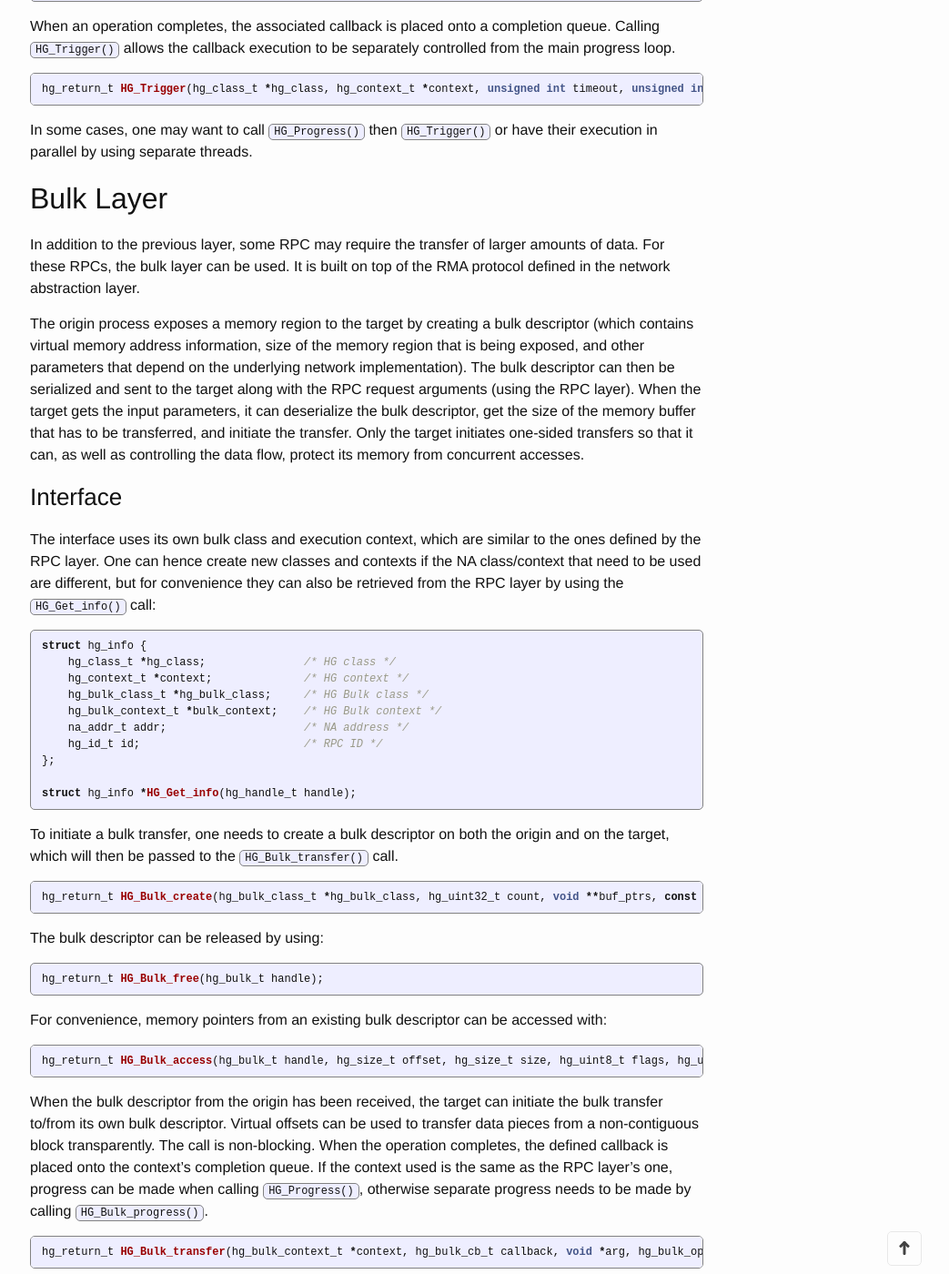
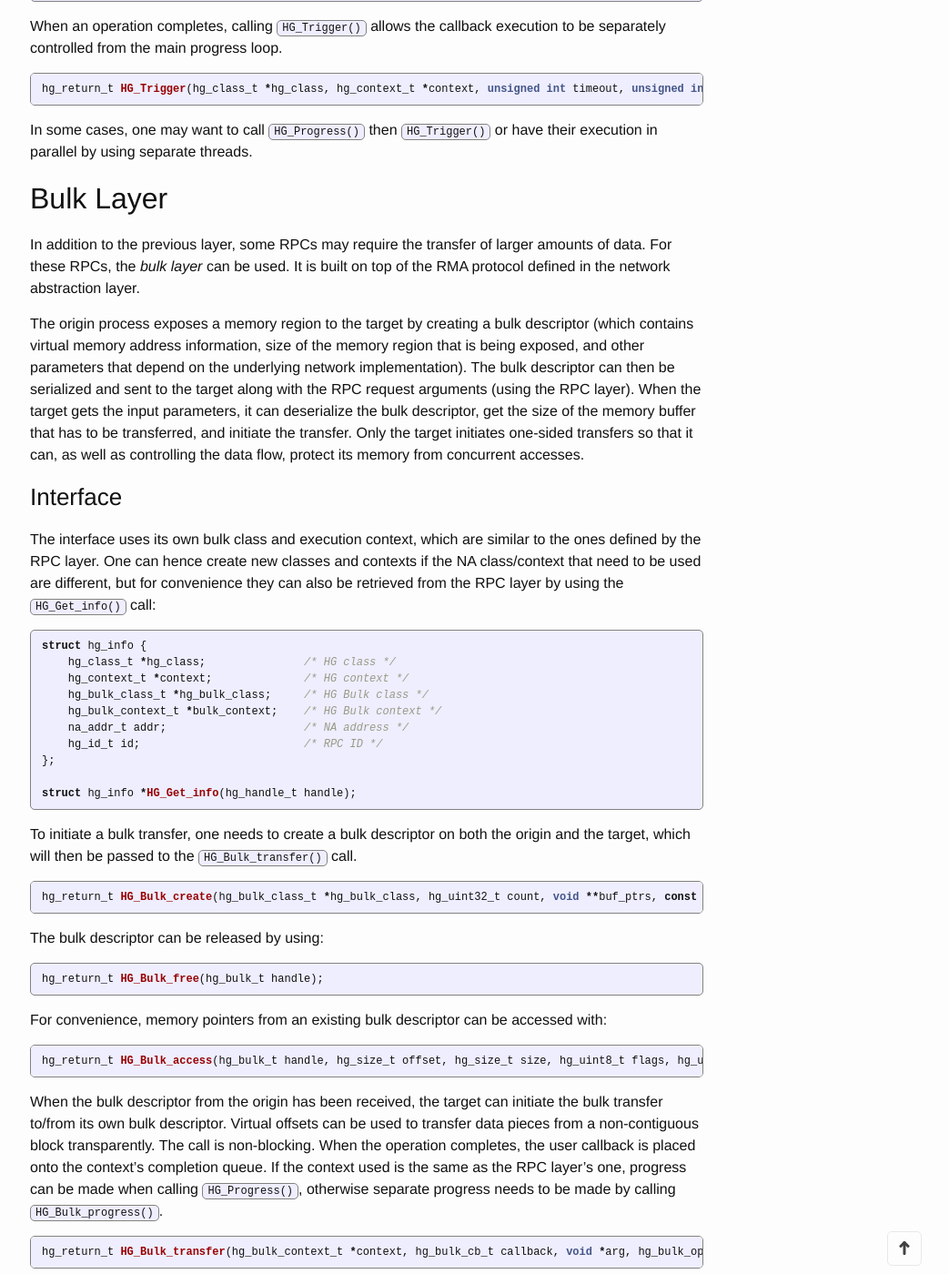
Before and after one commit to Mercury-HPC/Mercury-HPC.github.io, a Jekyll site: the page built from documentation.md, in a window 1280 px wide and 1400 px high, scrolled down 6049 px. Shown: the whole window at 91% size, without its empty margins (237-1280 px from the left). Built offline with Jekyll 4.4.1, drawn with Linux system fonts in a browser that asks for light colours; nearby versions of some CDN libraries; some of the changed text lies outside the part shown.

Commit message:
A few more doc fixes

```diff
--- a/documentation.md
+++ b/documentation.md
@@ -4,8 +4,8 @@ title: Documentation
 permalink: /documentation/
 ---
 
-Documentation reflects mercury API as of v0.9.0 and can be used as an introduction to
-the mercury library. Please look at the [see also](#see-also) section for
+Documentation reflects Mercury's API as of v0.9.0 and can be used as an introduction to
+the Mercury library. Please look at the [see also](#see-also) section for
 additional documentation.
 
 ## Overview
@@ -58,7 +58,7 @@ can be easily added and selected at runtime.
 
 ### Interface
 
-Typically, the first step before being able to use the mercury layer is to
+Typically, the first step before being able to use the Mercury layer is to
 initialize the NA interface and select an underlying plugin that will be used
 by the upper layers. Initializing the NA interface with a specified `info_string`
 results in the creation of a new `na_class_t` object. Please refer to
@@ -162,7 +162,7 @@ mpi    | default
 
 ## RPC Layer
 
-The [RPC layer](#rpc-layer) provides users with the necessary components for
+The _RPC layer_ provides users with the necessary components for
 sending and receiving RPCs. This layer is composed of two sub-layers: a core RPC
 layer, which defines an RPC operation as a buffer that is sent to a target
 and triggers a callback associated to that operation; and a higher-level RPC
@@ -239,9 +239,8 @@ hg_id_t HG_Register(hg_class_t *hg_class, const char *func_name, hg_proc_cb_t in
 {% endhighlight %}
 
 As mentioned previously, there is no distinction between client and server since
-a client may also act as a server for other processes. It is therefore
-important to not make that distinction in the interface and only use the distinction
-of _origin_ and _target_.
+a client may also act as a server for other processes. Therefore the interface
+only use the distinction of _origin_ and _target_.
 
 #### Origin
 
@@ -273,9 +272,10 @@ typedef hg_return_t (*hg_cb_t)(const struct hg_cb_info *callback_info);
 hg_return_t HG_Forward(hg_handle_t handle, hg_cb_t callback, void *arg, void *in_struct);
 {% endhighlight %}
 
-When `HG_Forward()` completes, the RPC has been remotely executed and a
-response with the output results has been sent back. This output can then be
-retrieved with the following function:
+When `HG_Forward()` completes (i.e., when the user callback can be triggered),
+the RPC has been remotely executed and a response with the output results has
+been sent back. This output can then be retrieved (usually within the callback)
+with the following function:
 
 {% highlight C %}
 hg_return_t HG_Get_output(hg_handle_t handle, void *out_struct);
@@ -332,17 +332,16 @@ placed onto a completion queue. It can then be triggered after a call to `HG_Tri
 #### Progress
 
 Mercury uses a callback model. Callbacks are passed to non-blocking functions
-and are pushed to a completion queue when the operation completes. Explicit
-progress is made by calling `HG_Progress()`. `HG_Progress()` returns when
+and are pushed to the context's completion queue when the operation completes.
+Explicit progress is made by calling `HG_Progress()`. `HG_Progress()` returns when
 an operation completes or `timeout` is reached.
 
 {% highlight C %}
 hg_return_t HG_Progress(hg_class_t *hg_class, hg_context_t *context, unsigned int timeout);
 {% endhighlight %}
 
-When an operation completes, the associated callback is placed onto a completion
-queue. Calling `HG_Trigger()` allows the callback execution to be separately
-controlled from the main progress loop.
+When an operation completes, calling `HG_Trigger()` allows the callback
+execution to be separately controlled from the main progress loop.
 
 {% highlight C %}
 hg_return_t HG_Trigger(hg_class_t *hg_class, hg_context_t *context, unsigned int timeout, unsigned int max_count, unsigned int *actual_count);
@@ -353,8 +352,8 @@ their execution in parallel by using separate threads.
 
 ## Bulk Layer
 
-In addition to the previous layer, some RPC may require the transfer of larger
-amounts of data. For these RPCs, the bulk layer can be used. It is built on top of
+In addition to the previous layer, some RPCs may require the transfer of larger
+amounts of data. For these RPCs, the _bulk layer_ can be used. It is built on top of
 the RMA protocol defined in the network abstraction layer.
 
 The origin process exposes a memory region to the target by creating a bulk
@@ -390,7 +389,7 @@ struct hg_info *HG_Get_info(hg_handle_t handle);
 {% endhighlight %}
 
 To initiate a bulk transfer, one needs to create a bulk descriptor on both the
-origin and on the target, which will then be passed to the `HG_Bulk_transfer()`
+origin and the target, which will then be passed to the `HG_Bulk_transfer()`
 call.
 
 {% highlight C %}
@@ -412,7 +411,7 @@ hg_return_t HG_Bulk_access(hg_bulk_t handle, hg_size_t offset, hg_size_t size, h
 When the bulk descriptor from the origin has been received, the target
 can initiate the bulk transfer to/from its own bulk descriptor. Virtual offsets
 can be used to transfer data pieces from a non-contiguous block transparently.
-The call is non-blocking. When the operation completes, the defined callback
+The call is non-blocking. When the operation completes, the user callback
 is placed onto the context's completion queue. If the context used is the same
 as the RPC layer's one, progress can be made when calling `HG_Progress()`, otherwise
 separate progress needs to be made by calling `HG_Bulk_progress()`.
@@ -423,9 +422,9 @@ hg_return_t HG_Bulk_transfer(hg_bulk_context_t *context, hg_bulk_cb_t callback,
 
 ## High-level RPC Layer
 
-For convenience the high-level RPC layer provides macros and routines that can
-reduce the amount of code required to send an RPC call with mercury. For macros,
-mercury makes use of the [Boost preprocessor library](http://www.boost.org/doc/libs/release/libs/preprocessor/) so that users can generate all the boilerplate code that
+For convenience, the high-level RPC layer provides macros and routines that can
+reduce the amount of code required to send an RPC call with Mercury. For macros,
+Mercury makes use of the [Boost preprocessor library](http://www.boost.org/doc/libs/release/libs/preprocessor/) so that users can generate all the boilerplate code that
 is necessary to serialize and deserialize function arguments.
 
 ### Generate proc routines
@@ -488,7 +487,7 @@ data type of the Boost preprocessor library.
 
 ### Generate proc routines for existing structures
 
-In some cases, however, the argument types are not known by mercury, which is
+In some cases, however, the argument types are not known by Mercury, which is
 the case of the previous example with the `rpc_handle_t` type. For these cases,
 another macro, called `MERCURY_GEN_STRUCT_PROC`, can be used. It defines a
 serialization function for an existing struct or type---this assumes that the
@@ -535,8 +534,8 @@ hg_proc_rpc_handle_t(hg_proc_t proc, void *data)
 
 ### Predefined types
 
-Mercury uses standard types so that the size of the type is fixed when
-serializing and deserializing it. For convenience mercury types can also be
+Mercury uses standard types so that the size of the type is fixed between platforms
+when serializing and deserializing it. For convenience, Mercury types can also be
 used to serialize bulk handles for example, but also strings, etc.
 
 Standard type | Mercury type
```
Also changed, not shown: other parts of documentation.md (+5 -5 lines).
